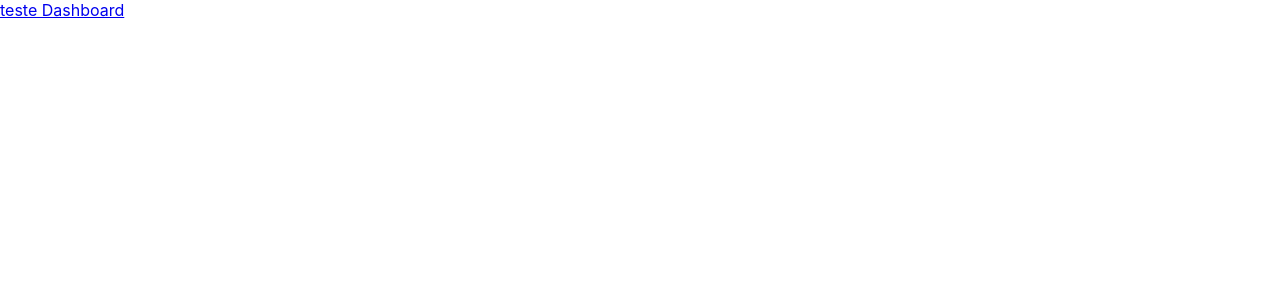
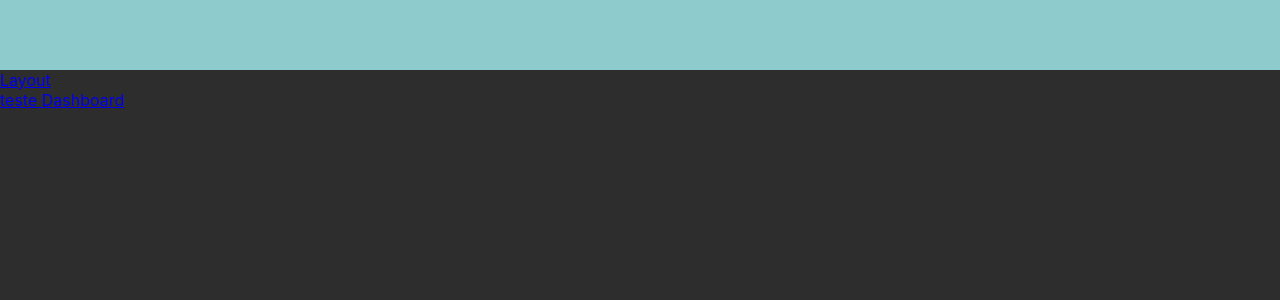
Before and after one commit to LazariniAna/tg-frontend, a React (Create React App) app: page / in a window 1280 px wide. Shown: the top 300 px of the page. Built offline with nearby package versions, Linux system fonts and the light colour scheme.

Commit message:
creating header

```diff
--- a/package.json
+++ b/package.json
@@ -10,6 +10,7 @@
     "react-dom": "^18.2.0",
     "react-router-dom": "^5.2.0",
     "react-scripts": "5.0.1",
+    "styled-components": "^6.1.8",
     "web-vitals": "^2.1.4"
   },
   "scripts": {
--- /dev/null
+++ b/src/Components/Layout/index.js
@@ -0,0 +1,13 @@
+import * as S from './style';
+
+export default function Layout(props) {
+  return (
+    <div>
+      <S.header/>
+      <a href="/scheduling">
+      Layout
+      </a>
+      {props.children}
+    </div>
+  )
+}
--- /dev/null
+++ b/src/Components/Layout/style.js
@@ -0,0 +1,9 @@
+import styled from 'styled-components';
+import {colors} from '../../theme';
+
+export const header = styled.div`
+width: 100%;
+height: 70px;
+background-color: ${colors.secondary};
+
+`;
--- a/src/Routes/index.js
+++ b/src/Routes/index.js
@@ -2,16 +2,19 @@ import React, { useEffect, useState } from 'react';
 import { BrowserRouter, Route, Switch, Redirect } from 'react-router-dom';
 import Dashboard from '../Pages/Dashboard';
 import Scheduling from '../Pages/Scheduling';
+import Layout from '../Components/Layout';
 
 
 export default function Routes() {
   return (
     <BrowserRouter>
-      <Switch>
-        <Route path="/scheduling" component={Scheduling}/>
-        <Route path="/" component={Dashboard} />
-        <Redirect to={'/'} />
-      </Switch>
+      <Layout>
+        <Switch>
+          <Route path="/scheduling" component={Scheduling} />
+          <Route path="/" component={Dashboard} />
+          <Redirect to={'/'} />
+        </Switch>
+      </Layout>
     </BrowserRouter>
   )
 }
--- a/src/index.css
+++ b/src/index.css
@@ -1,5 +1,6 @@
 body {
   margin: 0;
+  background-color: #2D2D2D;
   font-family: -apple-system, BlinkMacSystemFont, 'Segoe UI', 'Roboto', 'Oxygen',
     'Ubuntu', 'Cantarell', 'Fira Sans', 'Droid Sans', 'Helvetica Neue',
     sans-serif;
--- /dev/null
+++ b/src/theme.js
@@ -0,0 +1,9 @@
+export const colors = {
+  primary: '#3C9A9A',
+  secondary: '#8ECBCC',
+  primaryDark: '#781047',
+  dark: '#201B21',
+  background: '#2D2D2D',
+  primaryLight: '#EEF0F2',
+  light: '#FAFAFF'
+};
```
Also changed, not shown: 1 other file (tests, documents, lock files or other folders).
